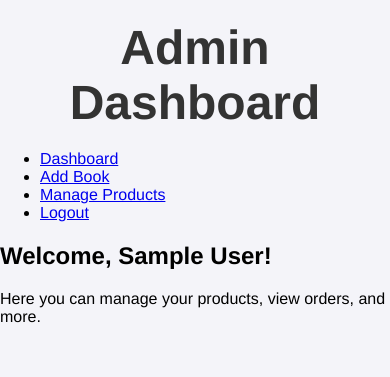
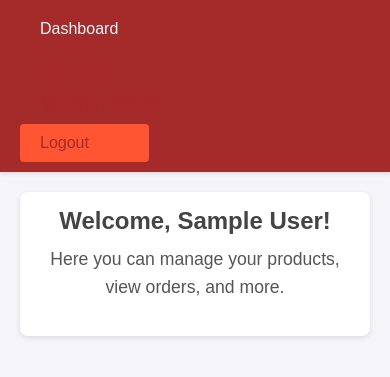
Before and after one commit to Anomig/bookstore, a PHP site: page /admin_dashboard.php in a window 390 px wide. Shown: the top 377 px of the page. Run offline with PHP 8.4, Linux system fonts and the light colour scheme; the visitor is signed in with stand-in values (Sample User, id 1).

Commit message:
style: beginnende styling van het Admin dashboard

```diff
--- a/admin_dashboard.php
+++ b/admin_dashboard.php
@@ -17,12 +17,10 @@ $admin_name = isset($_SESSION['fname']) ? $_SESSION['fname'] : 'Admin';
 <head>
     <meta charset="UTF-8">
     <meta name="viewport" content="width=device-width, initial-scale=1.0">
-    <title>Admin Dashboard</title>
-    <link rel="stylesheet" href="css/home.css">
+    <title>Admin dashboard</title>
+    <link rel="stylesheet" href="css/home.css?v=<?= time(); ?>">
 </head>
 <body>
-    <h1>Admin Dashboard</h1>
-
     <nav>
         <ul>
             <li><a href="admin_dashboard.php" class="active">Dashboard</a></li>
--- a/classes/Books.php
+++ b/classes/Books.php
@@ -1,7 +1,7 @@
 <?php
 class Book {
     private $conn;
-    private $table = "products";  // Je database tabelnaam
+    private $table = "products";
 
     // Boeken eigenschappen (privé)
     private $id;
--- a/css/home.css
+++ b/css/home.css
@@ -1,101 +1,99 @@
 /* Algemene stijlen */
 body {
-    background-color: #f4f4f9;
-    font-family: "Helvetica Neue", Helvetica, sans-serif;
+  font-family: Arial, sans-serif;
   margin: 0;
   padding: 0;
-  }
-
-  h1 {
-    text-align: center;
-    color: #333;
-    font-size: 3em;
-    margin: 20px 0;
-  }
-
-  .container {
-    max-width: 1200px;
-    margin: 0 auto;
-    padding: 20px;
-  }
-
-  .product-grid {
-    display: grid;
-    grid-template-columns: repeat(auto-fill, minmax(250px, 1fr));
-    gap: 20px;
-    margin-top: 20px;
-  }
-
-  .product {
-    background-color: #fff;
-    border: 1px solid #ddd;
-    border-radius: 8px;
-    overflow: hidden;
-    box-shadow: 0 2px 10px rgba(0, 0, 0, 0.1);
-    transition: transform 0.3s ease;
-  }
-
-  .product:hover {
-    transform: scale(1.05);
-  }
-
-  .product img {
-    width: 100%;
-    height: 200px;
-    object-fit: cover;
-  }
-
-  .product-info {
-    padding: 15px;
-  }
-
-  .product-info h3 {
-    margin: 0;
-    font-size: 1.5em;
+  background-color: #f4f4f9;
   color: #333;
 }
 
-  .product-info p {
-    color: #666;
+h1, h2 {
+  color: #444;
+  margin: 0 0 20px;
 }
 
-  .product-info .price {
-    font-size: 1.2em;
-    font-weight: bold;
-    color: #333;
-    margin-top: 10px;
+p {
+  margin: 0 0 20px;
+  line-height: 1.6;
 }
 
-  .btn-add-to-cart {
-    background-color: #3e8e41;
-    color: white;
+/* Navigatie */
+nav {
+  background-color: brown;
   padding: 10px 20px;
-    text-align: center;
-    text-decoration: none;
-    border-radius: 5px;
-    display: inline-block;
-    margin-top: 10px;
-    width: 100%;
-    transition: background-color 0.3s;
+  box-shadow: 0 2px 4px rgba(0, 0, 0, 0.1);
 }
 
-  .btn-add-to-cart:hover {
-    background-color: #2c6c2f;
+nav ul {
+  list-style: none;
+  margin: 0;
+  padding: 0;
+  display: flex;
+  justify-content: space-between;
 }
 
-  footer {
-    text-align: center;
-    padding: 20px;
-    background-color: #333;
-    color: white;
-    margin-top: 40px;
+nav ul li {
+  margin: 0;
 }
 
-  footer a {
-    color: #ffdf88;
+nav ul li a {
+  color: brown;
   text-decoration: none;
+  padding: 10px 15px;
+  display: block;
+  transition: background-color 0.3s, color 0.3s;
 }
 
-  footer a:hover {
-    text-decoration: underline;
+nav ul li a:hover,
+nav ul li a.active {
+  background-color: brown;
+  color: #e0f7ff;
 }
+
+/* Logout-knop apart stijlen */
+nav ul li a.logout-btn {
+  background-color: #ff5533;
+  border-radius: 4px;
+}
+
+nav ul li a.logout-btn:hover {
+  background-color: #ff2200;
+}
+
+/* Hoofdinhoud */
+.content {
+  max-width: 800px;
+  margin: 40px auto;
+  background-color: #ffffff;
+  padding: 20px;
+  border-radius: 8px;
+  box-shadow: 0 2px 5px rgba(0, 0, 0, 0.1);
+  text-align: center;
+}
+
+.content h2 {
+  margin-bottom: 10px;
+}
+
+.welcome-message {
+  font-size: 1.1rem;
+  color: #555;
+}
+
+/* Responsieve stijlen */
+@media (max-width: 768px) {
+  nav ul {
+      flex-direction: column;
+      align-items: flex-start;
+  }
+
+  nav ul li a {
+      width: 100%;
+      padding: 10px 20px;
+  }
+
+  .content {
+      margin: 20px;
+      padding: 15px;
+  }
+}
```
Lines whose indentation alone changed are shown as unchanged.
